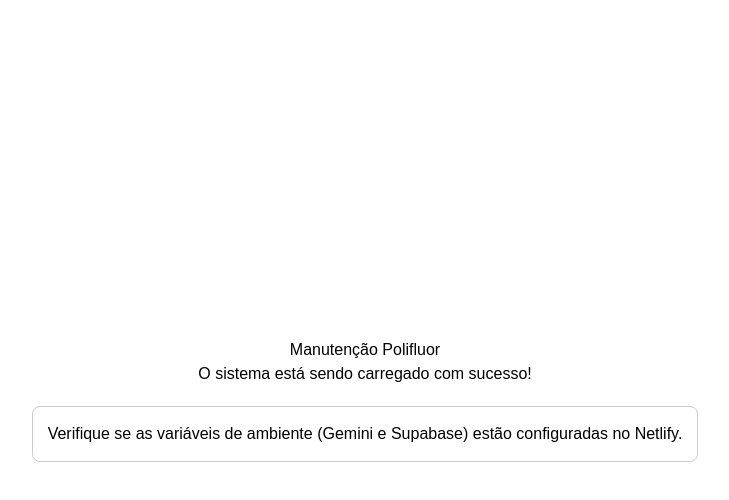
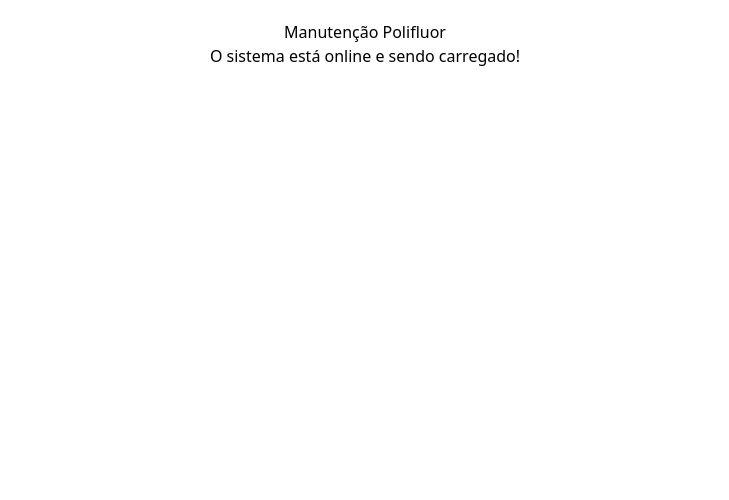
Before and after one commit to pedrotorcatti12-ui/Manutencao-polifluor, a React (Vite) app: page / in a window 1280 px wide. Shown: the top 500 px of the page, without its empty margins (275-1004 px from the left). Built offline with nearby package versions, Linux system fonts and the light colour scheme; a web font is replaced by a local one.

Commit message:
Update App.tsx

```diff
--- a/App.tsx
+++ b/App.tsx
@@ -2,19 +2,9 @@
 
 function App() {
   return (
-    <div style={{
-      display: 'flex',
-      flexDirection: 'column',
-      alignItems: 'center',
-      justifyContent: 'center',
-      height: '100vh',
-      fontFamily: 'sans-serif'
-    }}>
+    <div style={{ padding: '20px', textAlign: 'center' }}>
       <h1>Manutenção Polifluor</h1>
-      <p>O sistema está sendo carregado com sucesso!</p>
-      <div style={{ marginTop: '20px', padding: '15px', border: '1px solid #ccc', borderRadius: '8px' }}>
-        <p>Verifique se as variáveis de ambiente (Gemini e Supabase) estão configuradas no Netlify.</p>
-      </div>
+      <p>O sistema está online e sendo carregado!</p>
     </div>
   );
 }
```
